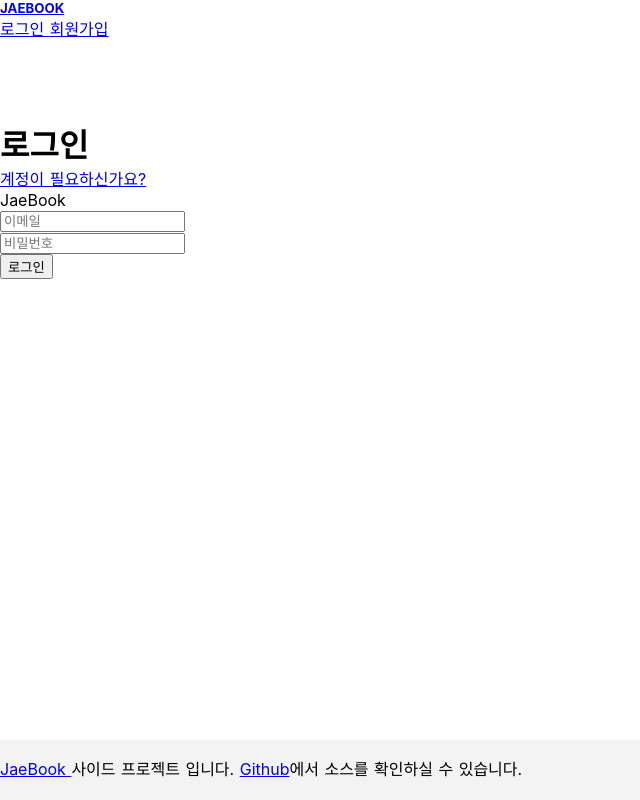
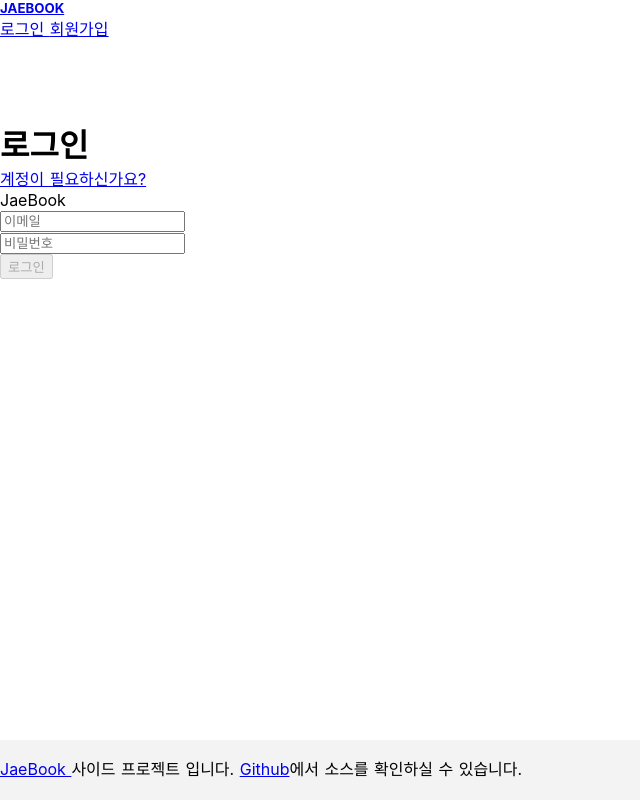
Before and after one commit to JHyeok/jaebook-client, a Nuxt app: page /account/login in a window 1280 px wide. Shown: the whole page, without its empty margins (0-640 px from the left). Built offline with nearby package versions, Linux system fonts and the light colour scheme; no server answers.

Commit message:
fix: computed 메서드 잘못 정의로 인한 오류 수정

```diff
--- a/pages/account/login.vue
+++ b/pages/account/login.vue
@@ -5,12 +5,6 @@
         <h1 class="text-center">
           로그인
         </h1>
-        <b-alert v-if="error" show variant="danger">
-          {{ error + '' }}
-        </b-alert>
-        <b-alert v-if="$auth.$state.redirect" show>
-          <strong>{{ $auth.$state.redirect }}</strong> 에 접속하기 전에 로그인해야 합니다.
-        </b-alert>
         <p class="text-center">
           <nuxt-link :to="`/account/register`">
             계정이 필요하신가요?
@@ -26,8 +20,14 @@
           <div class="form-group">
             <input id="password" v-model.trim="password" type="password" placeholder="비밀번호" class="form-control form-control-lg">
           </div>
+          <b-alert v-if="error" show variant="danger">
+            {{ error + '' }}
+          </b-alert>
+          <b-alert v-if="$auth.$state.redirect" show>
+            <strong>{{ $auth.$state.redirect }}</strong> 에 접속하기 전에 로그인해야 합니다.
+          </b-alert>
           <div class="text-right mt-4">
-            <button class="btn btn-success btn-lg" :disabled="!isLogin" type="submit">
+            <button class="btn btn-success btn-lg" :disabled="(!isLogin || isSubmitted)" type="submit">
               로그인
             </button>
           </div>
@@ -45,11 +45,12 @@ import Component from 'vue-class-component'
   middleware: ['auth']
 })
 export default class LoginPage extends Vue {
+  private isSubmitted: boolean = false
+  private error:string = ''
   private email:string = ''
   private password:string = ''
-  private error:string = ''
 
-  isLogin (): boolean {
+  private get isLogin (): boolean {
     if (this.email.length > 0 && this.password.length > 0) {
       return true
     } else {
@@ -57,14 +58,16 @@ export default class LoginPage extends Vue {
     }
   }
 
-  redirect (): string {
+  private redirect (): string {
     return (
       this.$route.query.redirect && decodeURIComponent((this as any).$route.query.redirect)
     )
   }
 
-  login (): void {
+  private login (): void {
+    this.isSubmitted = true
     this.error = ''
+
     return (this as any).$auth
       .loginWith('local', {
         data: {
@@ -79,6 +82,7 @@ export default class LoginPage extends Vue {
       })
       .catch((error) => {
         this.error = (error.message as string) + ''
+        this.isSubmitted = false
       })
   }
 }
--- a/pages/account/register.vue
+++ b/pages/account/register.vue
@@ -5,9 +5,6 @@
         <h1 class="text-center">
           회원가입
         </h1>
-        <b-alert v-if="error" show variant="danger">
-          {{ error + '' }}
-        </b-alert>
         <p class="text-center">
           <nuxt-link :to="`/account/login`">
             계정이 있으신가요?
@@ -26,8 +23,11 @@
           <div class="form-group">
             <input id="password" v-model="password" type="password" placeholder="비밀번호" class="form-control form-control-lg">
           </div>
+          <b-alert v-if="error" show variant="danger">
+            {{ error + '' }}
+          </b-alert>
           <div class="text-right mt-4">
-            <button class="btn btn-success btn-lg" :disabled="!isRegister" type="submit">
+            <button class="btn btn-success btn-lg" :disabled="(!isRegister || isSubmitted)" type="submit">
               회원가입
             </button>
           </div>
@@ -43,12 +43,13 @@ import Component from 'vue-class-component'
 
 @Component
 export default class RegisterPage extends Vue {
+  private isSubmitted: boolean = false
+  private error: string = ''
   private name: string = ''
   private email: string = ''
   private password: string = ''
-  private error: string = ''
 
-  isRegister () {
+  private get isRegister () {
     if (this.name.length > 0 && this.email.length > 0 && this.password.length > 0) {
       return true
     } else {
@@ -56,8 +57,10 @@ export default class RegisterPage extends Vue {
     }
   }
 
-  async register () {
+  private async register () {
+    this.isSubmitted = true
     this.error = ''
+
     try {
       const params = {
         realName: this.name,
@@ -91,6 +94,7 @@ export default class RegisterPage extends Vue {
       }
     } catch (error) {
       this.error = (error.message as string) + ''
+      this.isSubmitted = false
     }
   }
 }
```
